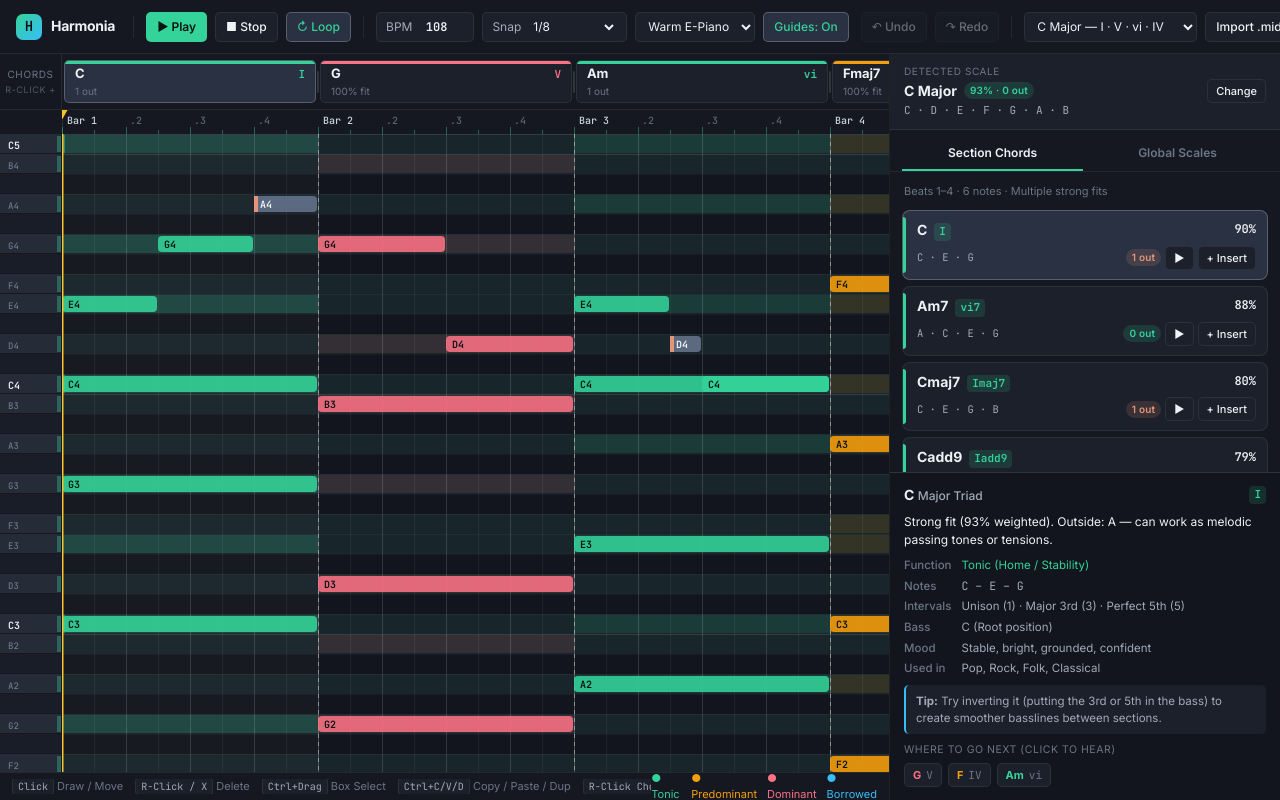
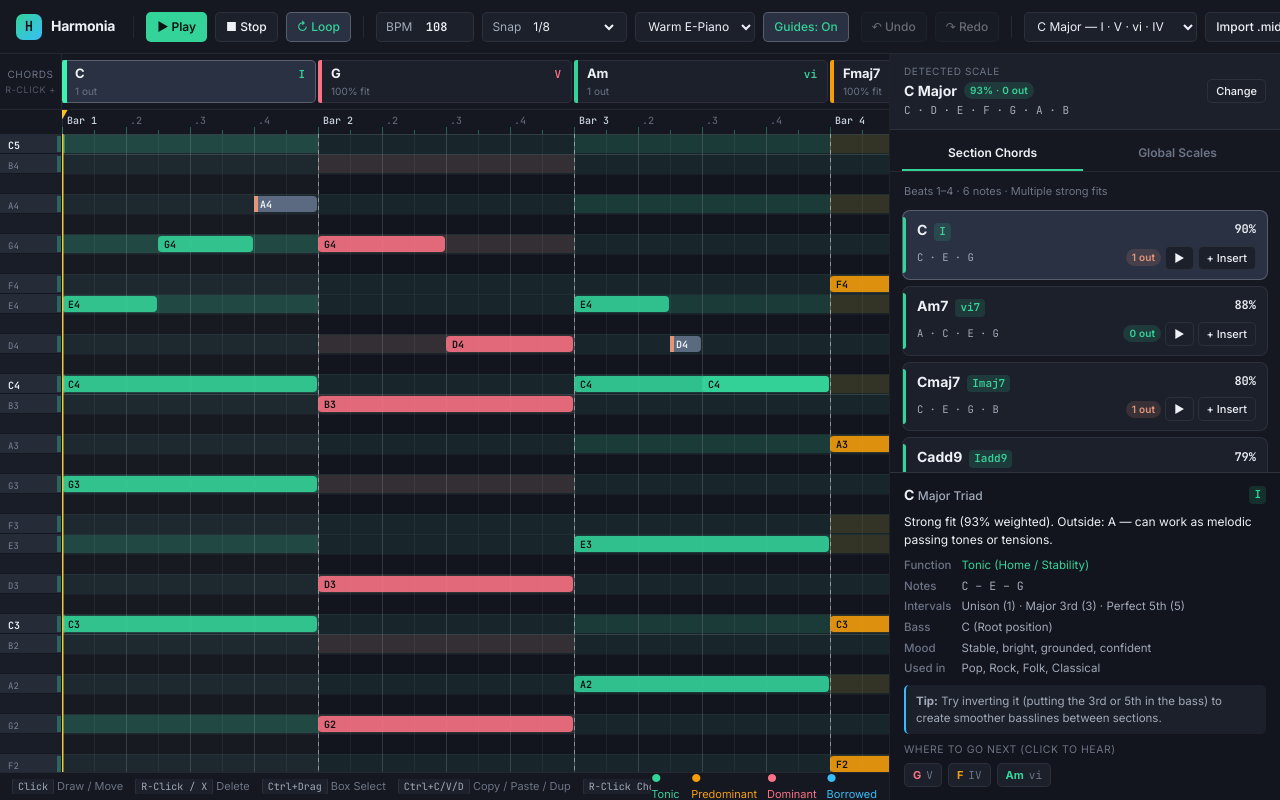
Before and after one commit to Renvukus/musical-scales, a React (Vite) app: page / in a window 1280 px wide. Built offline with nearby package versions, Linux system fonts and the light colour scheme.

Commit message:
feat: left-edge chord section handles with click-to-select, drag-to-move, and Del/X delete merging with later chord

```diff
--- a/src/state/compositionStore.ts
+++ b/src/state/compositionStore.ts
@@ -23,6 +23,7 @@ export type CompositionAction =
   | { type: 'ADD_SECTION_AT'; beat?: number }
   | { type: 'MOVE_SECTION_BOUNDARY'; leftSectionId: string; rightSectionId: string; beat: number; commit?: boolean }
   | { type: 'RESIZE_LAST_SECTION'; sectionId: string; endBeat: number; commit?: boolean }
+  | { type: 'DELETE_SECTION'; sectionId: string }
   | { type: 'MERGE_SECTION_WITH_PREV'; sectionId: string }
   | { type: 'INSERT_CHORD_IN_SECTION'; sectionId: string; pitchClasses: PitchClass[]; octave?: number; replaceExisting?: boolean }
   | { type: 'UNDO' }
@@ -196,6 +197,29 @@ export function compositionReducer(
         : pushHistory(state, next);
     }
 
+    case 'DELETE_SECTION': {
+      const sorted = [...comp.sections].sort((a, b) => a.start - b.start);
+      if (sorted.length <= 1) return state;
+      const idx = sorted.findIndex((s) => s.id === action.sectionId);
+      if (idx === -1) return state;
+
+      let sections: Section[];
+      if (idx < sorted.length - 1) {
+        // Delete this chord's left edge and merge its span into the later chord
+        const deleted = sorted[idx];
+        const nextSec = { ...sorted[idx + 1], start: deleted.start };
+        sections = [
+          ...sorted.slice(0, idx),
+          nextSec,
+          ...sorted.slice(idx + 2),
+        ];
+      } else {
+        // Last chord section: remove it cleanly
+        sections = sorted.slice(0, idx);
+      }
+      return pushHistory(state, { ...comp, sections });
+    }
+
     case 'MERGE_SECTION_WITH_PREV': {
       const sorted = [...comp.sections].sort((a, b) => a.start - b.start);
       const idx = sorted.findIndex((s) => s.id === action.sectionId);
--- a/src/styles/app.css
+++ b/src/styles/app.css
@@ -247,15 +247,16 @@ select option {
   position: absolute;
   top: 6px;
   bottom: 6px;
-  border-radius: var(--radius-sm);
+  border-radius: 0 var(--radius-sm) var(--radius-sm) 0;
   background: var(--bg-elevated);
   border: 1px solid var(--border-subtle);
-  padding: 4px 10px;
+  border-left: none;
+  padding: 4px 10px 4px 13px;
   display: flex;
   flex-direction: column;
   justify-content: center;
   cursor: pointer;
-  overflow: hidden;
+  overflow: visible;
   transition: background 0.12s ease, border-color 0.12s ease;
 }
 
@@ -268,12 +269,38 @@ select option {
   border-color: var(--border-strong);
 }
 
-.section-block-accent {
+.section-block.is-focused {
+  box-shadow: inset 0 0 0 1px rgba(255, 255, 255, 0.25);
+}
+
+.section-left-edge {
   position: absolute;
-  top: 0;
-  left: 0;
-  right: 0;
-  height: 3px;
+  left: -3px;
+  top: -1px;
+  bottom: -1px;
+  width: 10px;
+  z-index: 5;
+  cursor: ew-resize;
+  display: flex;
+  align-items: stretch;
+  justify-content: center;
+}
+
+.section-left-edge-bar {
+  width: 4px;
+  border-radius: 3px 0 0 3px;
+  transition: width 0.12s ease, filter 0.12s ease, box-shadow 0.12s ease;
+}
+
+.section-left-edge:hover .section-left-edge-bar,
+.section-block.is-active .section-left-edge-bar {
+  width: 5px;
+  filter: brightness(1.15);
+}
+
+.section-block.is-focused .section-left-edge-bar {
+  width: 6px;
+  box-shadow: 0 0 8px currentColor;
 }
 
 .section-block-top {
--- a/src/ui/App.tsx
+++ b/src/ui/App.tsx
@@ -20,6 +20,7 @@ export const App: React.FC = () => {
   const [activeSectionId, setActiveSectionId] = useState<string>(
     () => composition.sections[0]?.id ?? 'sec-1',
   );
+  const [sectionFocused, setSectionFocused] = useState(false);
   const [sidebarTab, setSidebarTab] = useState<'chords' | 'scales'>('chords');
   const [snap, setSnap] = useState<SnapGrid>(0.5);
   const [patch, setPatch] = useState<SynthPatch>('epiano');
@@ -125,27 +126,37 @@ export const App: React.FC = () => {
     setPlayheadBeat(0);
   }, []);
 
-  // Global keyboard shortcuts (Space = Play/Pause, Ctrl+Z / Ctrl+Shift+Z = Undo/Redo)
+  // Global keyboard shortcuts (Space = Play/Pause, Ctrl+Z/Y = Undo/Redo, Del/X = Delete focused chord section)
   useEffect(() => {
     const onKeyDown = (e: KeyboardEvent) => {
       const tag = (e.target as HTMLElement)?.tagName;
       if (tag === 'INPUT' || tag === 'SELECT' || tag === 'TEXTAREA') return;
 
+      const mod = e.ctrlKey || e.metaKey;
       if (e.code === 'Space') {
         e.preventDefault();
         handleTogglePlay();
-      } else if ((e.ctrlKey || e.metaKey) && e.key.toLowerCase() === 'z') {
+      } else if (mod && e.key.toLowerCase() === 'z') {
         e.preventDefault();
         if (e.shiftKey) dispatch({ type: 'REDO' });
         else dispatch({ type: 'UNDO' });
-      } else if ((e.ctrlKey || e.metaKey) && e.key.toLowerCase() === 'y') {
+      } else if (mod && e.key.toLowerCase() === 'y') {
         e.preventDefault();
         dispatch({ type: 'REDO' });
+      } else if (
+        sectionFocused &&
+        activeSection &&
+        (e.key === 'Delete' ||
+          e.key === 'Backspace' ||
+          (!mod && !e.altKey && e.key.toLowerCase() === 'x'))
+      ) {
+        e.preventDefault();
+        dispatch({ type: 'DELETE_SECTION', sectionId: activeSection.id });
       }
     };
     window.addEventListener('keydown', onKeyDown);
     return () => window.removeEventListener('keydown', onKeyDown);
-  }, [handleTogglePlay]);
+  }, [handleTogglePlay, sectionFocused, activeSection]);
 
   // Stop audio on unmount
   useEffect(() => () => audioEngine.stop(), []);
@@ -237,10 +248,12 @@ export const App: React.FC = () => {
             sections={composition.sections}
             analysis={analysis}
             activeSectionId={activeSection?.id ?? ''}
+            isSectionFocused={sectionFocused}
             pixelsPerBeat={pixelsPerBeat}
             scrollX={scrollX}
             onSelectSection={(id) => {
               setActiveSectionId(id);
+              setSectionFocused(true);
               setInspectedChord(undefined);
               setSidebarTab('chords');
             }}
@@ -263,8 +276,8 @@ export const App: React.FC = () => {
                 commit,
               })
             }
-            onMergeWithPrev={(id) =>
-              dispatch({ type: 'MERGE_SECTION_WITH_PREV', sectionId: id })
+            onDeleteSection={(id) =>
+              dispatch({ type: 'DELETE_SECTION', sectionId: id })
             }
           />
 
@@ -275,6 +288,7 @@ export const App: React.FC = () => {
             snap={snap}
             showGuides={showGuides}
             isPlaying={isPlaying}
+            isSectionFocused={sectionFocused}
             playheadBeat={playheadBeat}
             pixelsPerBeat={pixelsPerBeat}
             scrollX={scrollX}
@@ -289,6 +303,7 @@ export const App: React.FC = () => {
               setActiveSectionId(id);
               setInspectedChord(undefined);
             }}
+            onFocusNotes={() => setSectionFocused(false)}
             onAddNote={(note) => dispatch({ type: 'ADD_NOTE', note })}
             onAddNotes={(notes) => dispatch({ type: 'ADD_NOTES', notes })}
             onUpdateNotes={(notes, commit) =>
--- a/src/ui/components/PianoRoll.tsx
+++ b/src/ui/components/PianoRoll.tsx
@@ -16,6 +16,7 @@ interface PianoRollProps {
   snap: SnapGrid;
   showGuides: boolean;
   isPlaying: boolean;
+  isSectionFocused: boolean;
   playheadBeat: number;
   pixelsPerBeat: number;
   scrollX: number;
@@ -23,6 +24,7 @@ interface PianoRollProps {
   onPixelsPerBeatChange: (ppb: number) => void;
   onSeek: (beat: number) => void;
   onSelectSection: (sectionId: string) => void;
+  onFocusNotes: () => void;
   onAddNote: (note: Note) => void;
   onAddNotes: (notes: Note[]) => void;
   onUpdateNotes: (notes: Note[], commit: boolean) => void;
@@ -94,6 +96,7 @@ export const PianoRoll: React.FC<PianoRollProps> = ({
   snap,
   showGuides,
   isPlaying,
+  isSectionFocused,
   playheadBeat,
   pixelsPerBeat,
   scrollX,
@@ -101,6 +104,7 @@ export const PianoRoll: React.FC<PianoRollProps> = ({
   onPixelsPerBeatChange,
   onSeek,
   onSelectSection,
+  onFocusNotes,
   onAddNote,
   onAddNotes,
   onUpdateNotes,
@@ -137,6 +141,7 @@ export const PianoRoll: React.FC<PianoRollProps> = ({
     pixelsPerBeat,
     rowHeight,
     canvasSize,
+    isSectionFocused,
   });
   latestRef.current = {
     composition,
@@ -149,6 +154,7 @@ export const PianoRoll: React.FC<PianoRollProps> = ({
     pixelsPerBeat,
     rowHeight,
     canvasSize,
+    isSectionFocused,
   };
 
   // Track devicePixelRatio changes (browser zoom in/out) so canvas stays razor sharp
@@ -277,9 +283,10 @@ export const PianoRoll: React.FC<PianoRollProps> = ({
       const mod = e.ctrlKey || e.metaKey;
 
       if (
-        e.key === 'Delete' ||
-        e.key === 'Backspace' ||
-        (!mod && !e.altKey && e.key.toLowerCase() === 'x')
+        !latestRef.current.isSectionFocused &&
+        (e.key === 'Delete' ||
+          e.key === 'Backspace' ||
+          (!mod && !e.altKey && e.key.toLowerCase() === 'x'))
       ) {
         if (sel.size > 0) {
           e.preventDefault();
@@ -357,6 +364,7 @@ export const PianoRoll: React.FC<PianoRollProps> = ({
 
   // Mouse interactions (LMMS-inspired)
   const handleMouseDown = (e: React.MouseEvent<HTMLCanvasElement>) => {
+    onFocusNotes();
     const canvas = e.currentTarget;
     const rect = canvas.getBoundingClientRect();
     const x = e.clientX - rect.left;
--- a/src/ui/components/SectionTimeline.tsx
+++ b/src/ui/components/SectionTimeline.tsx
@@ -6,6 +6,7 @@ interface SectionTimelineProps {
   sections: Section[];
   analysis: CompositionAnalysis;
   activeSectionId: string;
+  isSectionFocused: boolean;
   pixelsPerBeat: number;
   scrollX: number;
   onSelectSection: (sectionId: string) => void;
@@ -18,13 +19,14 @@ interface SectionTimelineProps {
     commit: boolean,
   ) => void;
   onResizeLastSection: (sectionId: string, endBeat: number, commit: boolean) => void;
-  onMergeWithPrev: (sectionId: string) => void;
+  onDeleteSection: (sectionId: string) => void;
 }
 
 export const SectionTimeline: React.FC<SectionTimelineProps> = ({
   sections,
   analysis,
   activeSectionId,
+  isSectionFocused,
   pixelsPerBeat,
   scrollX,
   onSelectSection,
@@ -32,7 +34,7 @@ export const SectionTimeline: React.FC<SectionTimelineProps> = ({
   onAddSectionAt,
   onMoveBoundary,
   onResizeLastSection,
-  onMergeWithPrev,
+  onDeleteSection,
 }) => {
   const trackRef = useRef<HTMLDivElement>(null);
   const sorted = [...sections].sort((a, b) => a.start - b.start);
@@ -59,20 +61,36 @@ export const SectionTimeline: React.FC<SectionTimelineProps> = ({
     onAddSectionAt(beat);
   };
 
-  const startBoundaryDrag = (
+  const handleLeftEdgeMouseDown = (
     e: React.MouseEvent,
-    leftId: string,
-    rightId: string,
+    section: Section,
+    prevSection?: Section,
   ) => {
     e.stopPropagation();
+    if (e.button !== 0) return;
     e.preventDefault();
 
+    // Clicking the left edge always selects & focuses this chord section
+    onSelectSection(section.id);
+
+    if (!prevSection) return; // Beat 0 anchor stays at 0
+
+    let moved = false;
+    const startX = e.clientX;
+    document.body.style.cursor = 'ew-resize';
+
     const onMove = (ev: MouseEvent) => {
-      onMoveBoundary(leftId, rightId, clientXToBeat(ev.clientX), false);
+      if (Math.abs(ev.clientX - startX) > 3) moved = true;
+      if (moved) {
+        onMoveBoundary(prevSection.id, section.id, clientXToBeat(ev.clientX), false);
+      }
     };
 
     const onUp = (ev: MouseEvent) => {
-      onMoveBoundary(leftId, rightId, clientXToBeat(ev.clientX), true);
+      document.body.style.cursor = '';
+      if (moved) {
+        onMoveBoundary(prevSection.id, section.id, clientXToBeat(ev.clientX), true);
+      }
       window.removeEventListener('mousemove', onMove);
       window.removeEventListener('mouseup', onUp);
     };
@@ -83,13 +101,16 @@ export const SectionTimeline: React.FC<SectionTimelineProps> = ({
 
   const startLastEdgeDrag = (e: React.MouseEvent, sectionId: string) => {
     e.stopPropagation();
+    if (e.button !== 0) return;
     e.preventDefault();
+    document.body.style.cursor = 'ew-resize';
 
     const onMove = (ev: MouseEvent) => {
       onResizeLastSection(sectionId, clientXToBeat(ev.clientX), false);
     };
 
     const onUp = (ev: MouseEvent) => {
+      document.body.style.cursor = '';
       onResizeLastSection(sectionId, clientXToBeat(ev.clientX), true);
       window.removeEventListener('mousemove', onMove);
       window.removeEventListener('mouseup', onUp);
@@ -103,7 +124,7 @@ export const SectionTimeline: React.FC<SectionTimelineProps> = ({
     <div className="section-timeline">
       <div
         className="section-timeline-gutter"
-        title="Right-click or double-click the chord bar to add/split sections, or drag any edge to resize"
+        title="Click a chord's left edge to select (Del/X to delete) or drag to move; right-click to add/split"
       >
         <span>Chords</span>
         <span style={{ fontSize: '9px', opacity: 0.7 }}>R-click +</span>
@@ -125,20 +146,35 @@ export const SectionTimeline: React.FC<SectionTimelineProps> = ({
 
           const fn = chosenChord?.harmonicFunction ?? 'tonic';
           const isActive = section.id === activeSectionId;
+          const isFocused = isActive && isSectionFocused;
           const isLast = idx === sorted.length - 1;
+          const prevSection = idx > 0 ? sorted[idx - 1] : undefined;
 
           return (
             <React.Fragment key={section.id}>
               <div
-                className={`section-block ${isActive ? 'is-active' : ''}`}
+                className={`section-block ${isActive ? 'is-active' : ''} ${isFocused ? 'is-focused' : ''}`}
                 style={{
-                  left: `${leftPx + 2}px`,
-                  width: `${Math.max(24, widthPx - 4)}px`,
+                  left: `${leftPx}px`,
+                  width: `${Math.max(24, widthPx - 2)}px`,
                 }}
                 onClick={() => onSelectSection(section.id)}
-                title={`${chosenChord?.fullName ?? 'Empty section'} — Right-click to split, drag edges to resize`}
+                title={`${chosenChord?.fullName ?? 'Empty section'} — Click left edge to select (Del/X to delete), drag edge to move, right-click to split`}
               >
-                <div className={`section-block-accent bg-fn-${fn}`} />
+                {/* Highlighted interactive left edge */}
+                <div
+                  className="section-left-edge"
+                  style={{ cursor: prevSection ? 'ew-resize' : 'pointer' }}
+                  onMouseDown={(e) => handleLeftEdgeMouseDown(e, section, prevSection)}
+                  title={
+                    prevSection
+                      ? 'Click to select chord (Del/X to delete) · Drag to move boundary'
+                      : 'Click to select chord (Del/X to delete)'
+                  }
+                >
+                  <div className={`section-left-edge-bar bg-fn-${fn} fn-${fn}`} />
+                </div>
+
                 <div className="section-block-top">
                   <span className="section-chord-label">
                     {chosenChord ? chosenChord.symbol : '—'}
@@ -158,15 +194,15 @@ export const SectionTimeline: React.FC<SectionTimelineProps> = ({
                         : `${chosenChord?.score ?? 0}% fit`
                       : 'empty'}
                   </span>
-                  {idx > 0 && (
+                  {sorted.length > 1 && (
                     <button
                       className="section-merge-btn"
                       onClick={(e) => {
                         e.stopPropagation();
-                        onMergeWithPrev(section.id);
+                        onDeleteSection(section.id);
                       }}
-                      title="Merge with previous section"
-                      aria-label="Merge section"
+                      title="Delete chord section (merges into later chord)"
+                      aria-label="Delete section"
                     >
                       ×
                     </button>
@@ -174,16 +210,7 @@ export const SectionTimeline: React.FC<SectionTimelineProps> = ({
                 </div>
               </div>
 
-              {!isLast ? (
-                <div
-                  className="section-handle"
-                  style={{ left: `${section.end * pixelsPerBeat - scrollX}px` }}
-                  onMouseDown={(e) =>
-                    startBoundaryDrag(e, section.id, sorted[idx + 1].id)
-                  }
-                  title="Drag to resize chord sections"
-                />
-              ) : (
+              {isLast && (
                 <>
                   <div
                     className="section-handle"
```
